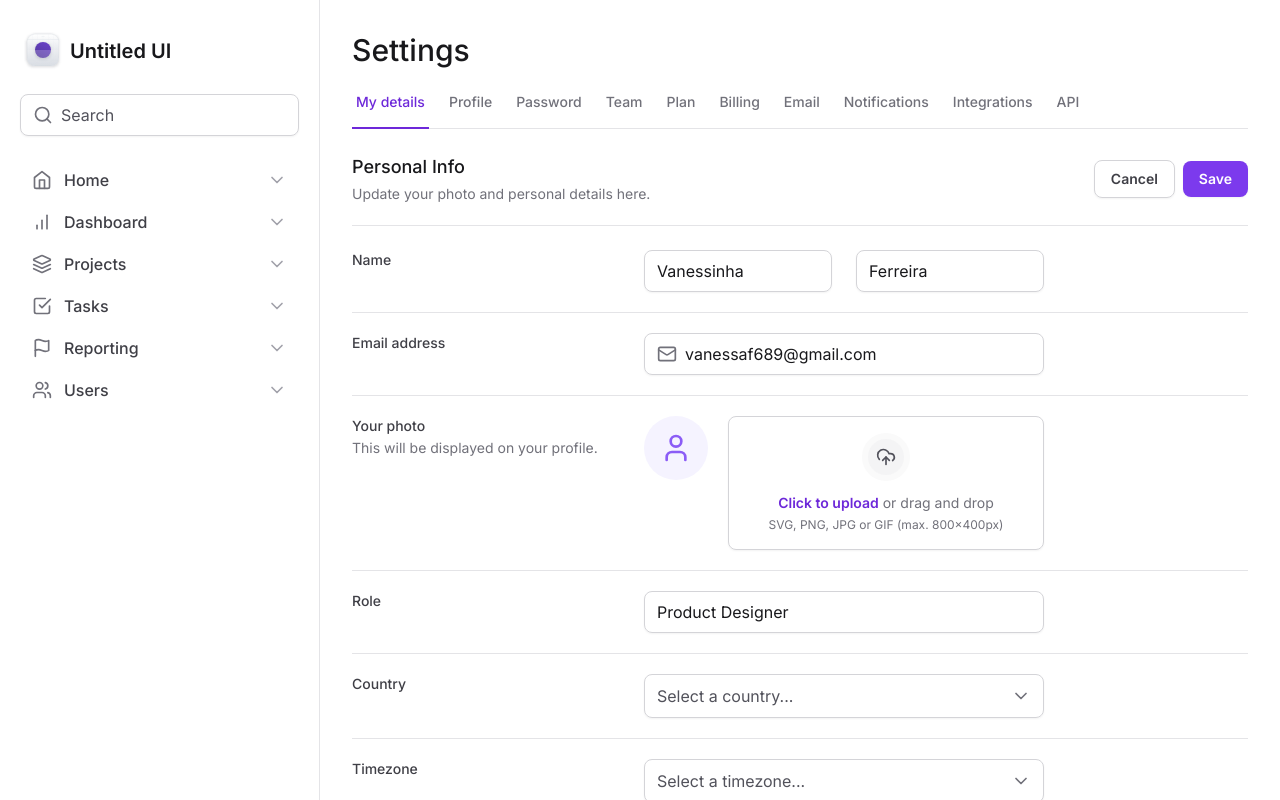
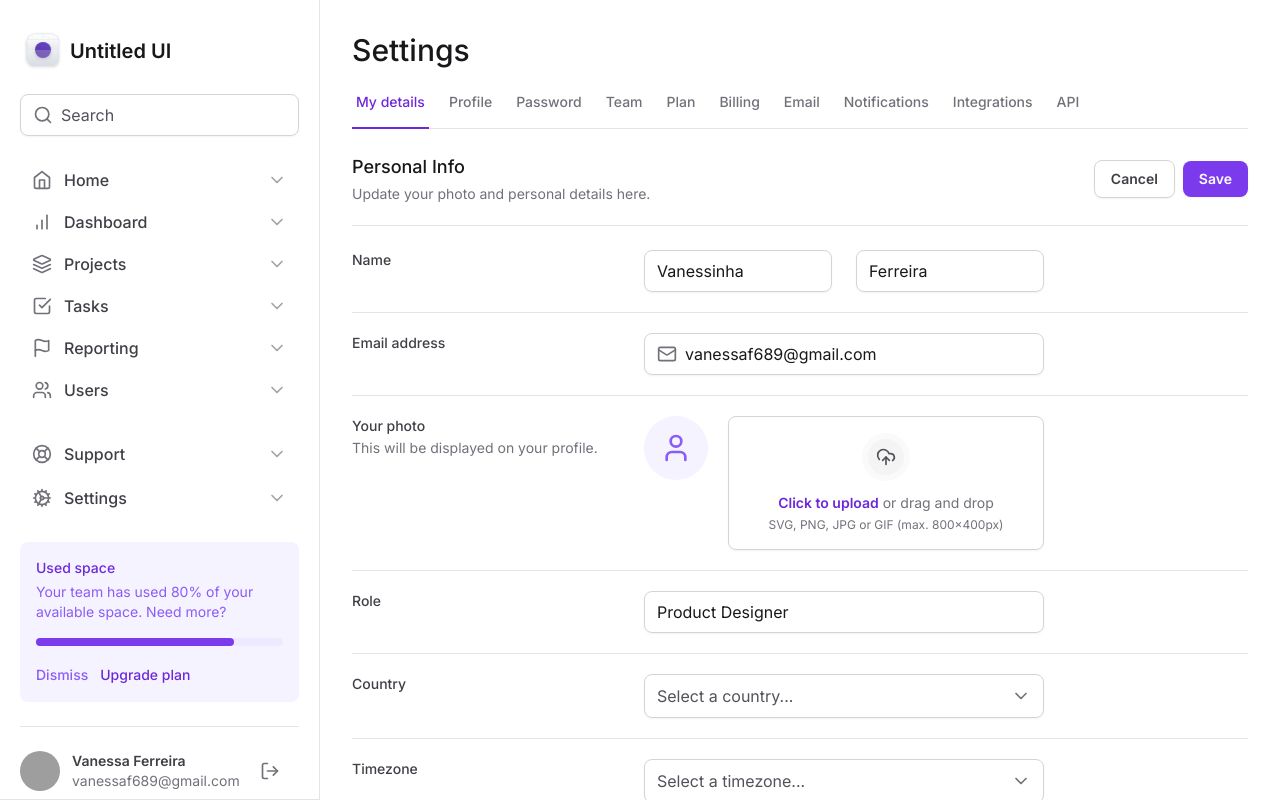
Before and after one commit to Vanessa-Ap-Ferreira/tailwind-next, a Next.js app: page / in a window 1280 px wide. Shown: the top 800 px of the page. Built offline with nearby package versions, Linux system fonts and the light colour scheme; grey boxes are pictures that could not be loaded.

Commit message:
fix: ajustes responsividade sidebar

```diff
--- a/src/app/layout.tsx
+++ b/src/app/layout.tsx
@@ -20,7 +20,7 @@
       <body className={inter.className}>
         <div className='min-h-screen grid grid-cols-app'>
           <Sidebar />
-          <main className='px-8 pb-12 pt-8'>
+          <main className='px-4 pb-12 pt-24 lg:col-start-2 lg:px-8 lg:pb-12 lg:pt-8'>
             {children}
           </main>
         </div>
--- a/src/components/Sidebar/index.tsx
+++ b/src/components/Sidebar/index.tsx
@@ -7,7 +7,7 @@
 
 export function Sidebar() {
   return (
-    <aside className='flex flex-col gap-6 p-4 border-b border-zinc-200 fixed left-0 top-0 right-0 bottom-0 z-20 bg-white lg:right-auto lg:w-80 lg:border-r lg:px-5 lg:py-8 lg:relative'>
+    <aside className='flex flex-col gap-6 p-4 border-b border-zinc-200 fixed left-0 top-0 right-0 bottom-0 z-20 bg-white lg:right-auto lg:w-80 lg:border-r lg:px-5 lg:py-8 h-screen'>
       <Logo />
       <InputRoot>
         <InputPrefix>
```
